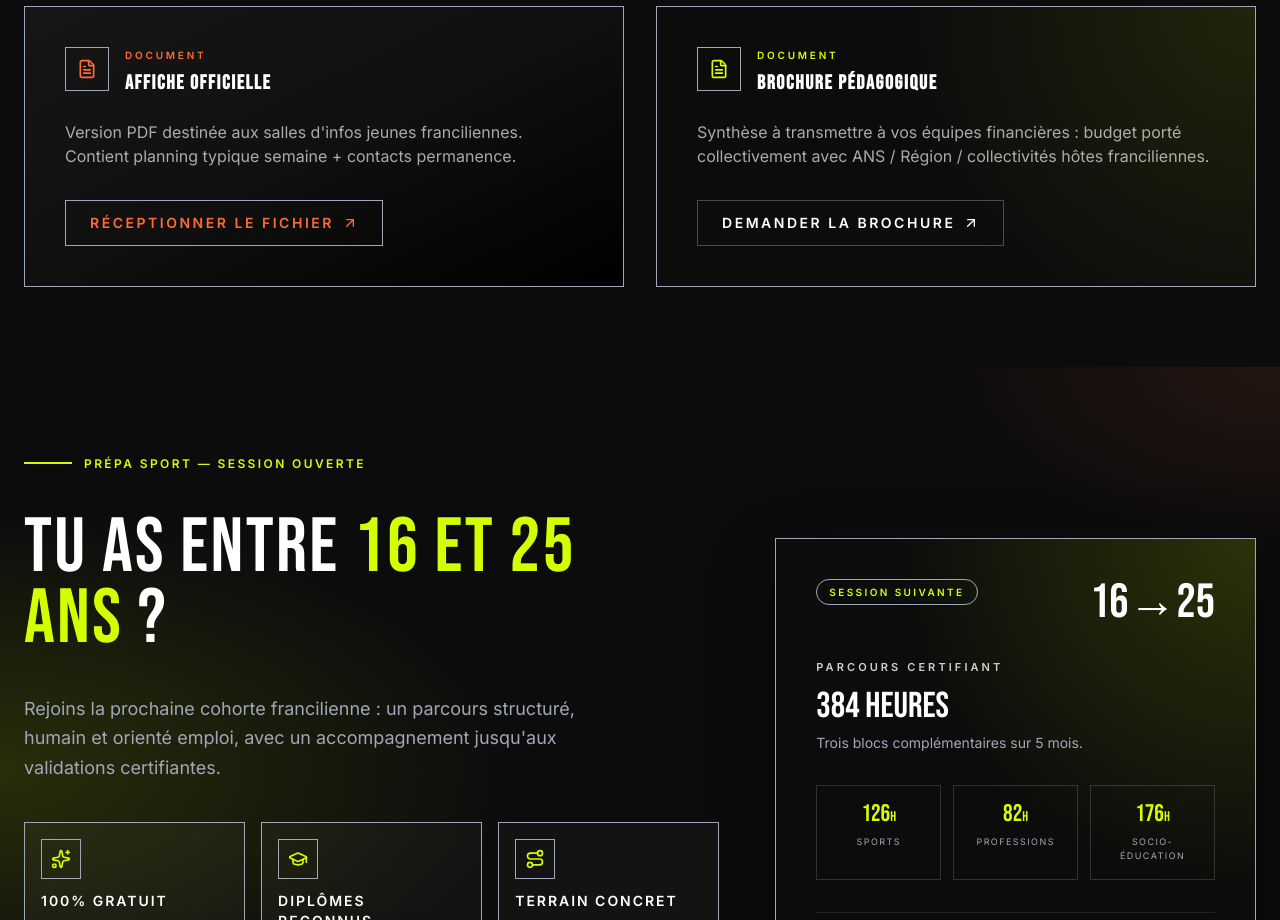
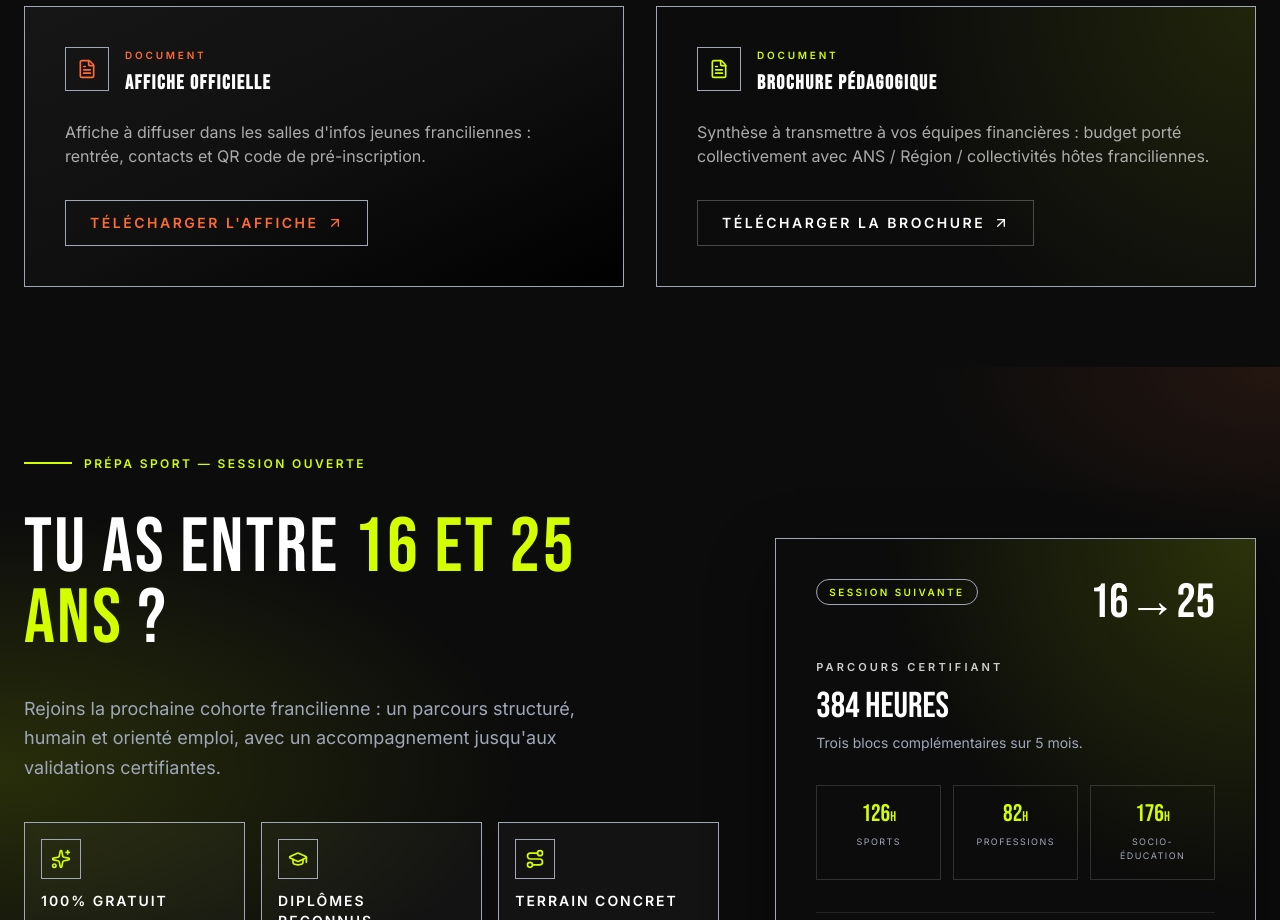
Before and after one commit to Loannrz/rugban, a Next.js app: page /prepa-sport in a window 1280 px wide. Shown: the part 5160-6080 px from the top of the page. Built offline with nearby package versions, Linux system fonts and the light colour scheme; no server answers.

Commit message:
Refactor HeroSection and PrepaSportCandidatureSection components: Removed unused Image import and updated background styling for improved visual presentation in HeroSection. Enhanced document links in PrepaSportCandidatureSection to allow direct downloads and updated text for clarity and relevance.

```diff
--- a/src/components/sections/Hero.tsx
+++ b/src/components/sections/Hero.tsx
@@ -1,6 +1,5 @@
 "use client";
 
-import Image from "next/image";
 import { motion, useReducedMotion } from "framer-motion";
 
 import { heroStats } from "@/data/stats";
@@ -12,31 +11,17 @@ import { CountUpNumber } from "../ui/CountUp";
 import { CTAButton } from "../ui/CTAButton";
 import { ViewportReveal } from "../ui/ViewportReveal";
 
-const heroBackdrop =
-  "https://images.unsplash.com/photo-1575361204480-aadea087e478?auto=format&fit=crop&w=2400&q=80";
-
 export function HeroSection() {
   const reducedMotion = useReducedMotion() === true;
   const narrowMotion = useIsNarrowMotion();
 
   return (
     <section className="relative isolate flex min-h-[100dvh] min-h-screen flex-col overflow-x-clip bg-black text-white">
-      <div className="absolute inset-0">
-        <Image
-          priority
-          src={heroBackdrop}
-          alt="Séquence de passe sur un terrain de rugby en noir et blanc"
-          fill
-          sizes="100vw"
-          className="object-cover grayscale lg:object-center"
-          quality={88}
-        />
-        <div
-          aria-hidden
-          className="absolute inset-0 bg-gradient-to-br from-black/80 via-black/70 to-black/92"
-        />
-        <div aria-hidden className="absolute inset-0 bg-black/60" />
-      </div>
+      <div aria-hidden className="absolute inset-0 bg-gradient-to-br from-black via-[#0a0a0a] to-black" />
+      <div
+        aria-hidden
+        className="pointer-events-none absolute inset-0 bg-[radial-gradient(ellipse_80%_60%_at_50%_0%,rgba(255,107,53,0.08),transparent_55%)]"
+      />
 
       <div className="container-site relative z-10 flex min-h-[100dvh] min-h-screen flex-col pt-[4.75rem] lg:block lg:pt-[5.25rem]">
         <div className="relative z-20 shrink-0 text-center lg:absolute lg:inset-x-0 lg:top-[5.25rem] lg:pl-8 lg:text-left xl:pl-10">
--- a/src/components/sections/PrepaSportCandidatureSection.tsx
+++ b/src/components/sections/PrepaSportCandidatureSection.tsx
@@ -1,6 +1,5 @@
 "use client";
 
-import Link from "next/link";
 import { motion, useReducedMotion } from "framer-motion";
 import {
   ArrowUpRight,
@@ -43,9 +42,10 @@ const documents = [
     anchor: "documents-prepa-affiche",
     titre: "Affiche officielle",
     texte:
-      "Version PDF destinée aux salles d'infos jeunes franciliennes. Contient planning typique semaine + contacts permanence.",
-    href: "/contact?doc=affiche-prepa-sport",
-    cta: "Réceptionner le fichier",
+      "Affiche à diffuser dans les salles d'infos jeunes franciliennes : rentrée, contacts et QR code de pré-inscription.",
+    href: "/documents/prepa-sport/affiche-prepa-sport.png",
+    download: "Rugban-Prepa-Sport-Affiche.png",
+    cta: "Télécharger l'affiche",
     featured: false,
   },
   {
@@ -54,8 +54,9 @@ const documents = [
     titre: "Brochure pédagogique",
     texte:
       "Synthèse à transmettre à vos équipes financières : budget porté collectivement avec ANS / Région / collectivités hôtes franciliennes.",
-    href: "/contact?doc=brochure-prepa",
-    cta: "Demander la brochure",
+    href: "/documents/prepa-sport/brochure-prepa-sport.pdf",
+    download: "Rugban-Prepa-Sport-Brochure.pdf",
+    cta: "Télécharger la brochure",
     featured: true,
   },
 ] as const;
@@ -201,9 +202,9 @@ export function PrepaSportCandidatureSection() {
                   {doc.texte}
                 </p>
 
-                <Link
-                  prefetch={false}
+                <a
                   href={doc.href}
+                  download={doc.download}
                   className={
                     doc.featured
                       ? "group relative mt-8 inline-flex items-center gap-2 border border-white/25 bg-black/30 px-6 py-3 text-sm font-semibold uppercase tracking-[0.18em] text-white transition-colors hover:border-white hover:bg-white/10"
@@ -215,7 +216,7 @@ export function PrepaSportCandidatureSection() {
                     aria-hidden
                     className="h-4 w-4 transition-transform group-hover:-translate-y-0.5 group-hover:translate-x-0.5"
                   />
-                </Link>
+                </a>
               </motion.article>
             ))}
           </div>
```
Also changed, not shown: public/documents/prepa-sport/affiche-prepa-sport.png (added), 1 other file (tests, documents, lock files or other folders).
